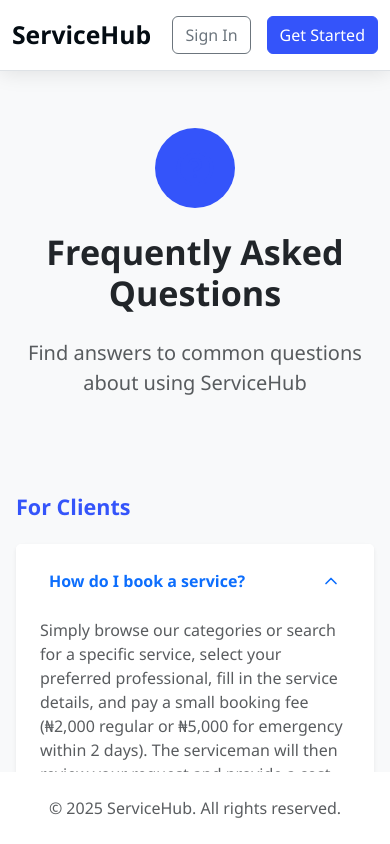
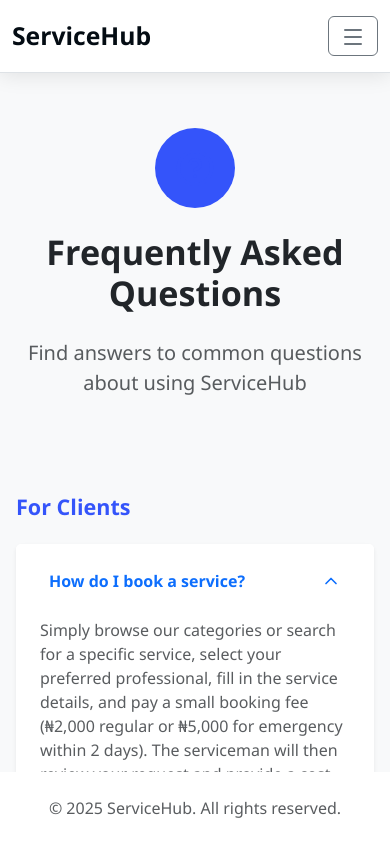
Before and after one commit to ojohpeters/serviceman-frontend, a Next.js app: page /faq in a window 390 px wide. Shown: the top 844 px of the page. Built offline with nearby package versions, Linux system fonts and the light colour scheme; no server answers.

Commit message:
feat: Add mobile menu, increase search-CTA spacing, remove job history filters, fix overflow-x scroll

```diff
--- a/src/app/components/common/Nav.tsx
+++ b/src/app/components/common/Nav.tsx
@@ -1,15 +1,17 @@
 "use client";
 
-import React from "react";
+import React, { useState } from "react";
 import Link from "next/link";
 import { useAuth } from "../../contexts/AuthContext";
 import { useUser } from "../../contexts/UserContext";
 import { useAdmin } from "../../hooks/useAdmin";
+import { Menu, X } from "lucide-react";
 
 const Nav = () => {
   const { isAuthenticated, logout } = useAuth();
   const { user, loading } = useUser();
   const { isAdmin } = useAdmin();
+  const [mobileMenuOpen, setMobileMenuOpen] = useState(false);
 
   const handleLogout = () => {
     logout();
@@ -83,8 +85,18 @@
             </Link>
           </div>
 
+          {/* Mobile Menu Toggle */}
+          <div className="d-md-none">
+            <button
+              className="btn btn-outline-secondary"
+              onClick={() => setMobileMenuOpen(!mobileMenuOpen)}
+            >
+              {mobileMenuOpen ? <X size={24} /> : <Menu size={24} />}
+            </button>
+          </div>
+
           {/* User Actions */}
-          <div className="d-flex align-items-center">
+          <div className="d-none d-md-flex align-items-center">
             {isAuthenticated ? (
               <div className="d-flex align-items-center gap-3">
                 {/* Single Dynamic Dashboard Button */}
@@ -183,6 +195,56 @@
             )}
           </div>
         </div>
+
+        {/* Mobile Menu Dropdown */}
+        {mobileMenuOpen && (
+          <div className="d-md-none border-top bg-white">
+            <div className="container-fluid py-3">
+              {/* Navigation Links */}
+              <div className="mb-3">
+                <a href="/about" className="d-block py-2 text-decoration-none text-dark">
+                  About Us
+                </a>
+                <a href="/faq" className="d-block py-2 text-decoration-none text-dark">
+                  FAQs
+                </a>
+                <a href="/servicemen" className="d-block py-2 text-decoration-none text-dark">
+                  Browse Services
+                </a>
+              </div>
+
+              {/* User Actions for Mobile */}
+              {isAuthenticated ? (
+                <div>
+                  <Link href={dashboardLink} className="btn btn-primary w-100 mb-2">
+                    {isAdmin ? 'Admin Panel' : 'Dashboard'}
+                  </Link>
+                  <Link href="/profile" className="btn btn-outline-secondary w-100 mb-2">
+                    Profile
+                  </Link>
+                  <Link href="/notifications" className="btn btn-outline-secondary w-100 mb-2">
+                    Notifications
+                  </Link>
+                  <Link href="/settings" className="btn btn-outline-secondary w-100 mb-2">
+                    Settings
+                  </Link>
+                  <button onClick={handleLogout} className="btn btn-outline-danger w-100">
+                    Logout
+                  </button>
+                </div>
+              ) : (
+                <div>
+                  <Link href="/auth/login" className="btn btn-outline-secondary w-100 mb-2">
+                    Sign In
+                  </Link>
+                  <Link href="/auth/register/client" className="btn btn-primary w-100">
+                    Get Started
+                  </Link>
+                </div>
+              )}
+            </div>
+          </div>
+        )}
       </div>
     </nav>
   );
--- a/src/app/components/homepage/Hero.tsx
+++ b/src/app/components/homepage/Hero.tsx
@@ -86,10 +86,10 @@
 
         {/* Enhanced Search Bar */}
         <div
-          className={`mx-auto mb-6 transition-all duration-300 ${
+          className={`mx-auto transition-all duration-300 ${
             isSearchFocused ? "scale-105" : ""
           }`}
-          style={{ maxWidth: "600px" }}
+          style={{ maxWidth: "600px", marginBottom: '3rem' }}
         >
           <div className="position-relative">
             <div className="input-group input-group-lg shadow-lg rounded-pill overflow-hidden border-0">
--- a/src/app/dashboard/worker/page.tsx
+++ b/src/app/dashboard/worker/page.tsx
@@ -7,7 +7,6 @@
 import DashboardHeader from "../../components/clientdashboard/DashboardHeader";
 import WorkerStats from "../../components/workerdashboard/WorkerStats";
 import JobRequests from "../../components/workerdashboard/JobRequests";
-import JobHistory from "../../components/workerdashboard/JobHistory";
 import ServicemanProfileEdit from '../../components/profile/ServicemanProfileEdit';
 import ServicemanProfileCompletion from "../../components/workerdashboard/ServicemanProfileCompletion";
 import { useAuth } from "../../contexts/AuthContext";
@@ -508,8 +507,6 @@
                   loading={dataLoading}
                 />
 
-                {/* Job History */}
-                <JobHistory className="mt-4" />
               </div>
             </section>
           </main>
--- a/src/app/globals.css
+++ b/src/app/globals.css
@@ -1,3 +1,14 @@
+/* Global overflow prevention */
+html, body {
+  overflow-x: hidden;
+  max-width: 100vw;
+}
+
+* {
+  word-wrap: break-word;
+  overflow-wrap: break-word;
+}
+
 /* Color variables for Bootstrap customizations */
 :root {
   --bs-primary: #3454fa;
```
